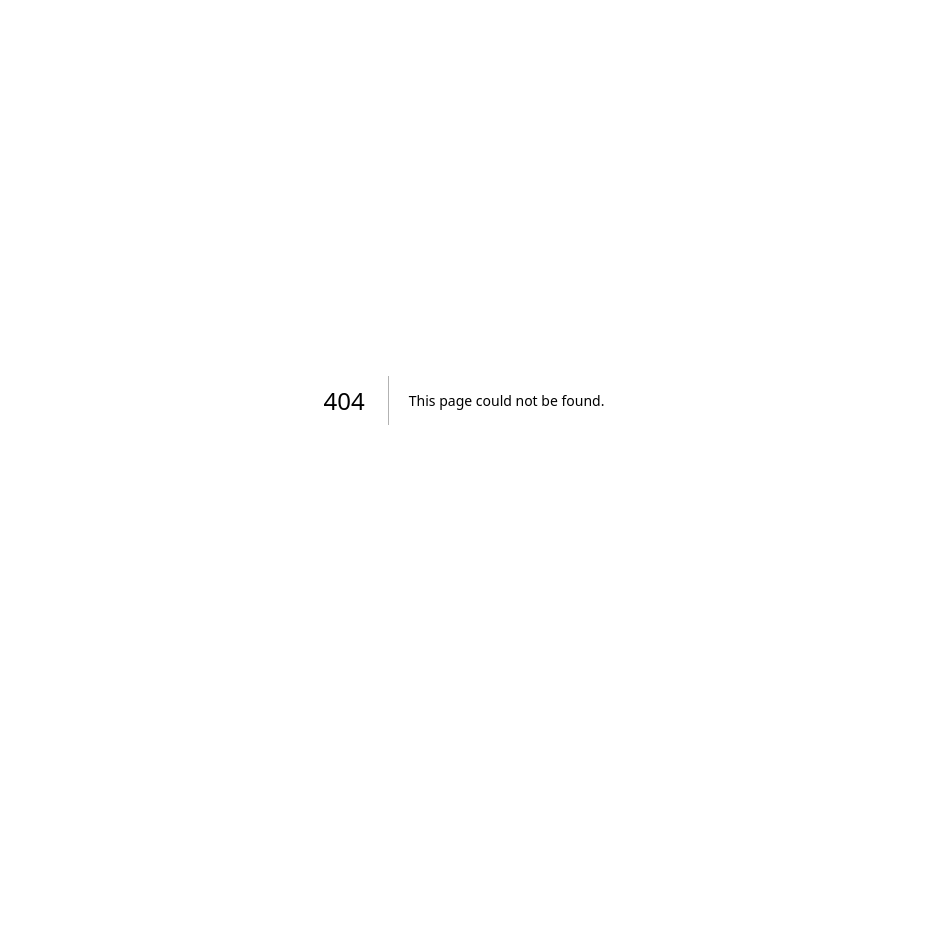
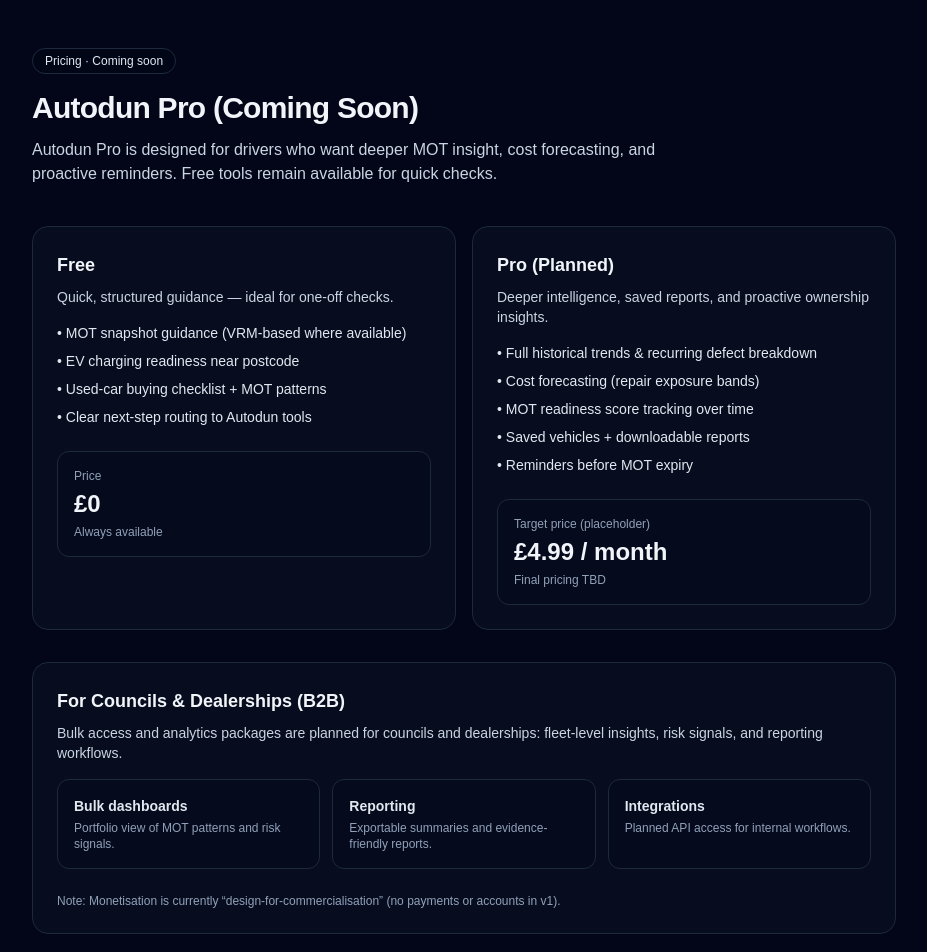
Before and after one commit to kamrangul87/autodun-ai-assistant, a Next.js app: page /pricing in a window 1280 px wide. Before the commit this address had no page. Shown: the top 952 px of the page, without its empty margins (176-1103 px from the left). Before the commit the page ends 800 px from the top, so only its background shows below. Built offline with nearby package versions, Linux system fonts and the light colour scheme.

Commit message:
Create pricing.tsx

```diff
--- /dev/null
+++ b/pages/pricing.tsx
@@ -0,0 +1,118 @@
+// src/pages/pricing.tsx
+import Head from "next/head";
+
+export default function PricingPage() {
+  return (
+    <>
+      <Head>
+        <title>Pricing — Autodun</title>
+        <meta
+          name="description"
+          content="Autodun pricing (coming soon): Free vs Pro features for drivers, plus bulk analytics for councils and dealerships."
+        />
+      </Head>
+
+      <main className="min-h-screen bg-slate-950 text-slate-100">
+        <div className="mx-auto max-w-4xl px-4 py-12">
+          <header className="mb-10">
+            <div className="inline-flex items-center gap-2 rounded-full border border-slate-800 bg-slate-950/40 px-3 py-1 text-xs text-slate-200">
+              Pricing · Coming soon
+            </div>
+            <h1 className="mt-4 text-3xl font-semibold tracking-tight">
+              Autodun Pro (Coming Soon)
+            </h1>
+            <p className="mt-3 max-w-2xl text-slate-300">
+              Autodun Pro is designed for drivers who want deeper MOT insight, cost forecasting,
+              and proactive reminders. Free tools remain available for quick checks.
+            </p>
+          </header>
+
+          <section className="grid gap-4 md:grid-cols-2">
+            <div className="rounded-2xl border border-slate-800 bg-slate-900/40 p-6">
+              <h2 className="text-lg font-semibold">Free</h2>
+              <p className="mt-2 text-sm text-slate-300">
+                Quick, structured guidance — ideal for one-off checks.
+              </p>
+
+              <ul className="mt-4 space-y-2 text-sm text-slate-200">
+                <li>• MOT snapshot guidance (VRM-based where available)</li>
+                <li>• EV charging readiness near postcode</li>
+                <li>• Used-car buying checklist + MOT patterns</li>
+                <li>• Clear next-step routing to Autodun tools</li>
+              </ul>
+
+              <div className="mt-6 rounded-xl border border-slate-800 bg-slate-950/30 p-4">
+                <div className="text-xs text-slate-400">Price</div>
+                <div className="mt-1 text-2xl font-semibold">£0</div>
+                <div className="mt-1 text-xs text-slate-400">Always available</div>
+              </div>
+            </div>
+
+            <div className="rounded-2xl border border-slate-800 bg-slate-900/40 p-6">
+              <h2 className="text-lg font-semibold">Pro (Planned)</h2>
+              <p className="mt-2 text-sm text-slate-300">
+                Deeper intelligence, saved reports, and proactive ownership insights.
+              </p>
+
+              <ul className="mt-4 space-y-2 text-sm text-slate-200">
+                <li>• Full historical trends & recurring defect breakdown</li>
+                <li>• Cost forecasting (repair exposure bands)</li>
+                <li>• MOT readiness score tracking over time</li>
+                <li>• Saved vehicles + downloadable reports</li>
+                <li>• Reminders before MOT expiry</li>
+              </ul>
+
+              <div className="mt-6 rounded-xl border border-slate-800 bg-slate-950/30 p-4">
+                <div className="text-xs text-slate-400">Target price (placeholder)</div>
+                <div className="mt-1 text-2xl font-semibold">£4.99 / month</div>
+                <div className="mt-1 text-xs text-slate-400">Final pricing TBD</div>
+              </div>
+            </div>
+          </section>
+
+          <section className="mt-8 rounded-2xl border border-slate-800 bg-slate-900/40 p-6">
+            <h2 className="text-lg font-semibold">For Councils & Dealerships (B2B)</h2>
+            <p className="mt-2 text-sm text-slate-300">
+              Bulk access and analytics packages are planned for councils and dealerships:
+              fleet-level insights, risk signals, and reporting workflows.
+            </p>
+
+            <div className="mt-4 grid gap-3 md:grid-cols-3">
+              <div className="rounded-xl border border-slate-800 bg-slate-950/30 p-4">
+                <div className="text-sm font-semibold text-slate-200">Bulk dashboards</div>
+                <div className="mt-1 text-xs text-slate-400">
+                  Portfolio view of MOT patterns and risk signals.
+                </div>
+              </div>
+              <div className="rounded-xl border border-slate-800 bg-slate-950/30 p-4">
+                <div className="text-sm font-semibold text-slate-200">Reporting</div>
+                <div className="mt-1 text-xs text-slate-400">
+                  Exportable summaries and evidence-friendly reports.
+                </div>
+              </div>
+              <div className="rounded-xl border border-slate-800 bg-slate-950/30 p-4">
+                <div className="text-sm font-semibold text-slate-200">Integrations</div>
+                <div className="mt-1 text-xs text-slate-400">
+                  Planned API access for internal workflows.
+                </div>
+              </div>
+            </div>
+
+            <div className="mt-6 text-xs text-slate-400">
+              Note: Monetisation is currently “design-for-commercialisation” (no payments or accounts in v1).
+            </div>
+          </section>
+
+          <div className="mt-10">
+            <a
+              href="/ai-assistant"
+              className="inline-flex items-center gap-2 rounded-xl border border-slate-800 px-4 py-2 text-sm text-slate-200 hover:bg-slate-800"
+            >
+              ← Back to AI Assistant
+            </a>
+          </div>
+        </div>
+      </main>
+    </>
+  );
+}
```
